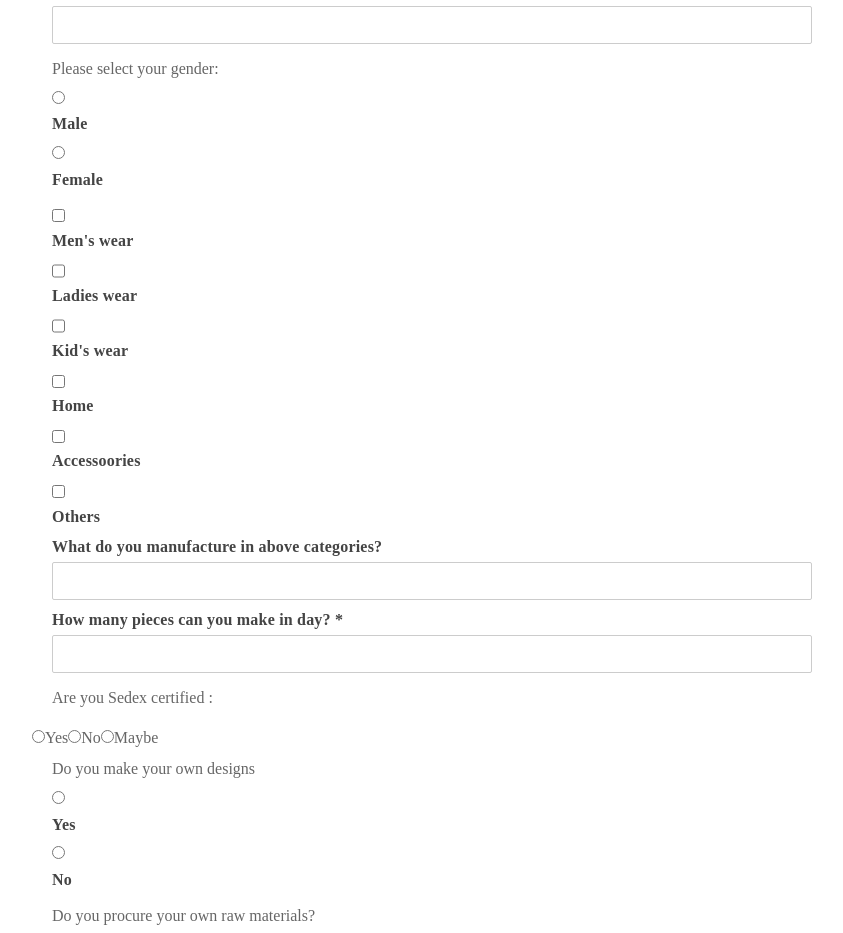
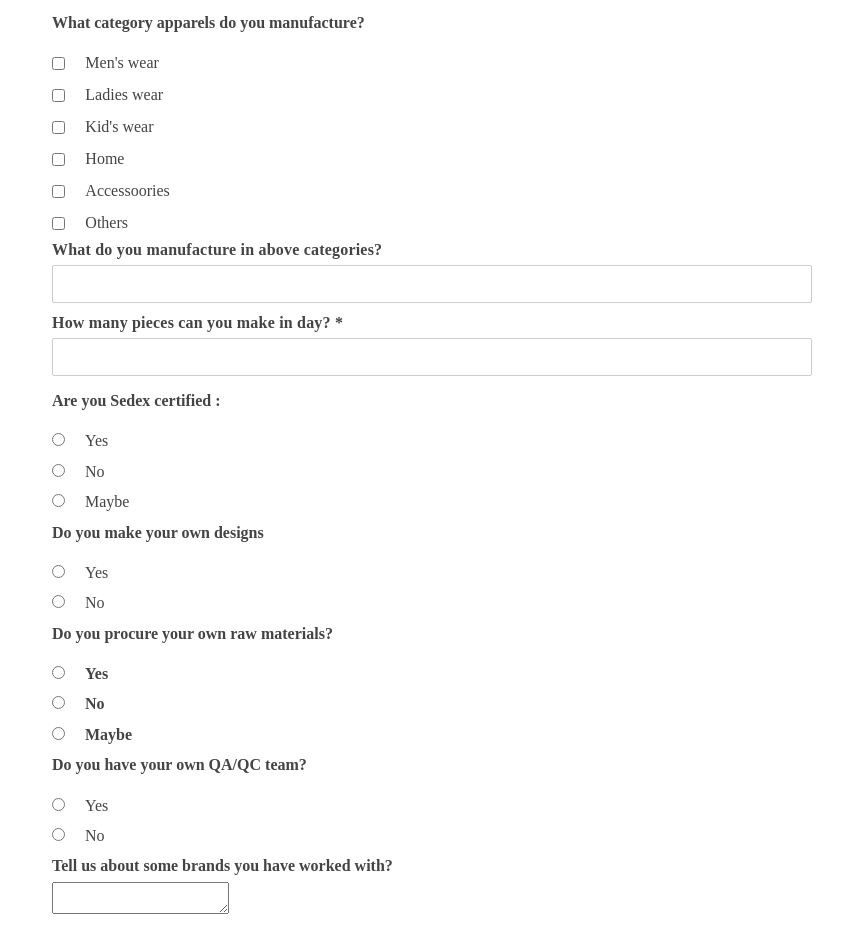
Before and after one commit to ShreyBh/UI-Edit, a Next.js app: page /manufacturer-signup in a window 1280 px wide. Shown: the part 1167-2100 px from the top of the page, without its empty margins (118-961 px from the left). Built offline with nearby package versions, Linux system fonts and the light colour scheme.

Commit message:
Minor changes in css

```diff
--- a/pages/manufacturer-signup.js
+++ b/pages/manufacturer-signup.js
@@ -15,13 +15,19 @@ function ManufacturerSignup() {
             <label htmlFor="firm">Firm's name</label>
             <input type="text" />
           </p>
-          <p className={styles.form__grp}>
-            <p>Your role at the firm:</p>
+          <p className={styles.form__grp}>Your role at the firm:</p>
+          <div className={styles.radio}>
+            <ul>
+              <li>
                 <input type="radio" id="owner" name="role" value="Owner" />
                 <label htmlFor="owner">Owner</label>
+              </li>
+              <li>
                 <input type="radio" id="other" name="role" value="Other" />
                 <label htmlFor="other">Other</label>
-          </p>
+              </li>
+            </ul>
+          </div>
           <p className={styles.form__grp}>
             <label>Website Address (if any)</label>
             <input type="text" />
@@ -38,32 +44,37 @@ function ManufacturerSignup() {
             <label>Phone </label>
             <input type="phone" />
           </p>
+
           <p className={styles.form__grp}>
-            <p>Please select your gender:</p>
-            <input type="radio" />
-            <label>Male</label>
-            <input type="radio" />
-            <label>Female</label>
+            What category apparels do you manufacture?{" "}
           </p>
-          <p className={styles.form__grp}>
-            <p></p>
+          <ul>
+            <li>
               <input type="checkbox" />
               <label>Men's wear</label>
+            </li>
+            <li>
               <input type="checkbox" />
               <label>Ladies wear</label>
-
+            </li>
+            <li>
               <input type="checkbox" />
               <label>Kid's wear</label>
-
+            </li>
+            <li>
               <input type="checkbox" />
               <label>Home</label>
-
+            </li>
+            <li>
               <input type="checkbox" />
               <label>Accessoories</label>
-
+            </li>
+            <li>
               <input type="checkbox" />
               <label>Others</label>
-          </p>
+            </li>
+          </ul>
+
           <p className={styles.form__grp}>
             <label>What do you manufacture in above categories?</label>
             <input type="text" />
@@ -72,41 +83,63 @@ function ManufacturerSignup() {
             <label>How many pieces can you make in day? *</label>
             <input type="number" />
           </p>
-          <p>
           <p className={styles.form__grp}>Are you Sedex certified :</p>
+          <ul>
+            <li>
               <input type="radio" />
               <label>Yes</label>
+            </li>
+            <li>
               <input type="radio" />
               <label>No</label>
+            </li>
+            <li>
               <input type="radio" />
               <label>Maybe</label>
-          </p>
-          <p className={styles.form__grp}>
-            <p>Do you make your own designs</p>
+            </li>
+          </ul>
+
+          <p className={styles.form__grp}>Do you make your own designs</p>
+          <ul>
+            <li>
               <input type="radio" />
               <label>Yes</label>
-
+            </li>
+            <li>
               <input type="radio" />
               <label>No</label>
+            </li>
+          </ul>
+          <p>
+            <p className={styles.form__grp}>
+              Do you procure your own raw materials?
             </p>
-          <p className={styles.form__grp}>
-            <p>Do you procure your own raw materials?</p>
+            <ul>
+              <li>
+                <input type="radio" />
                 <label>Yes</label>
-
+              </li>
+              <li>
                 <input type="radio" />
                 <label>No</label>
-
+              </li>
+              <li>
                 <input type="radio" />
                 <label>Maybe</label>
+              </li>
+            </ul>
           </p>
-          <p className={styles.form__grp}>
-            <p>Do you have your own QA/QC team?</p>
+          <p className={styles.form__grp}>Do you have your own QA/QC team?</p>
+          <ul>
+            <li>
               <input type="radio" />
               <label>Yes</label>
-
+            </li>
+            <li>
               <input type="radio" />
               <label>No</label>
-          </p>
+            </li>
+          </ul>
           <p className={styles.form__grp}>
             <p>Tell us about some brands you have worked with?</p>
             <textarea id="subject" name="subject"></textarea>
--- a/styles/Footer.module.css
+++ b/styles/Footer.module.css
@@ -1,7 +1,3 @@
-/* .footer {
-  padding: 2rem 3rem;
-  background-color: #37383d;
-} */
 .footer {
   padding: 2rem 3rem;
   left: 0;
--- a/styles/Form.module.css
+++ b/styles/Form.module.css
@@ -60,9 +60,3 @@
   cursor: pointer;
   transition: all 0.3s;
 }
-
-.radio {
-  display: grid;
-  grid-template-columns: min-content auto;
-  grid-gap: 0.5em;
-}
--- a/styles/Header.module.css
+++ b/styles/Header.module.css
@@ -70,6 +70,7 @@
   background-image: url(/static/images/sourceqwik-page-bg-1920x1200.png);
   padding: 0rem;
   height: 50vh;
+  width: 100%;
   display: flex;
   flex-direction: column;
   align-items: center;
--- a/styles/globals.css
+++ b/styles/globals.css
@@ -19,7 +19,8 @@ body {
 }
 
 p {
-  color: #666;
+  color: #444;
+  font-weight: 700;
 }
 
 img {
@@ -37,18 +38,14 @@ h4 {
 }
 
 input[type="checkbox"] {
-  position: relative;
+  margin: 0 2rem 1rem;
   width: 1em;
   height: 1em;
   border: 1px solid gray;
-  /* Adjusts the position of the checkboxes on the text baseline */
   vertical-align: -2px;
-  /* Set here so that Windows' High-Contrast Mode can override */
-  color: green;
 }
 
 input[type="checkbox"]::before {
-  position: absolute;
   font-size: 1.2em;
   right: -1px;
   top: -0.3em;
@@ -56,7 +53,6 @@ input[type="checkbox"]::before {
 }
 
 input[type="checkbox"]:checked::before {
-  /* Use `visibility` instead of `display` to avoid recalculating layout */
   visibility: visible;
 }
 
@@ -82,20 +78,16 @@ input[type="number"] {
   line-height: 1.3;
 }
 
-input[type="submit"] {
-  padding: 0.75rem 1.5rem;
-  margin: 0.5rem 0 0;
-  outline: 0;
-  border: 0;
-  background: #2196f3;
-  border-radius: 4px;
-  color: #fff;
-  font-weight: 700;
-  font-size: 0.875rem;
-  letter-spacing: 0.25px;
-  transition: background 0.3s ease;
+input[type="radio"] {
+  margin: 0 2rem 1rem;
 }
 
-input[type="submit"]:hover {
-  background: lighten(#2196f3, 5%);
+input[type="radio"],
+label {
+  vertical-align: baseline;
 }
+
+ul,
+li {
+  display: block;
+}
```
Lines whose indentation alone changed are shown as unchanged.
